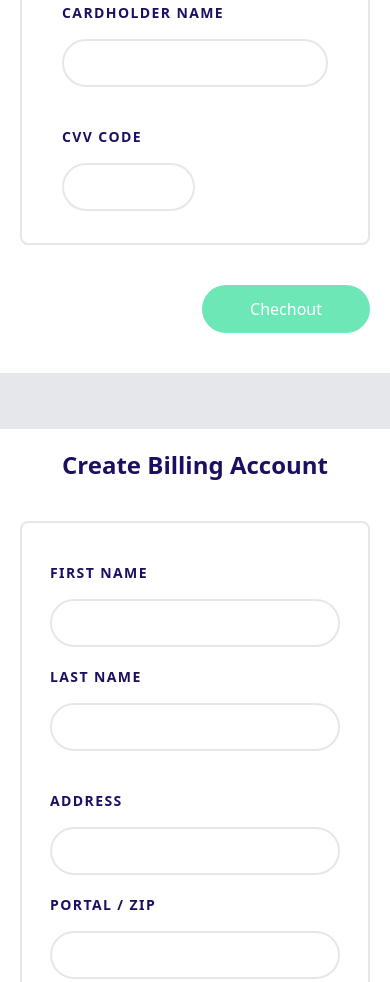
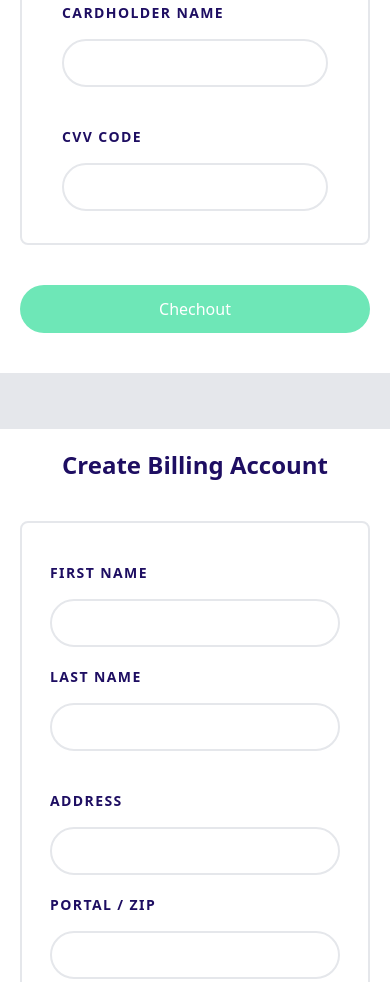
Before and after one commit to Yaancarlos/tailwind-forms, a website: page index.html in a window 390 px wide. Shown: the part 7352-8334 px from the top of the page. Drawn offline with Linux system fonts and the light colour scheme.

Commit message:
Adding some new features

```diff
--- a/index.html
+++ b/index.html
@@ -251,7 +251,7 @@
                                 <div class="flex flex-col">
                                     <h3 class="text-violet-page text-sm font-bold mb-4 tracking-widest">CVV CODE</h3>
                                     <div class="flex gap-10 flex-wrap justify-between">
-                                        <input type="text" class="w-1/2 py-2 px-5 h-12 rounded-full border-2 border-solid border-gray-200" name="" >
+                                        <input type="text" class="w-full md:w-1/2 py-2 px-5 h-12 rounded-full border-2 border-solid border-gray-200" name="" >
                                     </div>
                                 </div>
                             </div>
@@ -259,7 +259,7 @@
                     </label>
                 </div>
                 <div class="flex justify-end">
-                    <button type="submit" class="bg-emerald-300 mt-10 py-3 px-12 hover:bg-emerald-400 rounded-full text-white font-medium text-md">Chechout</button>
+                    <button type="submit" class="bg-emerald-300 basis-full sm:basis-auto mt-10 py-3 px-12 hover:bg-emerald-400 rounded-full text-white font-medium text-md">Chechout</button>
                 </div>
             </form>
         </div>
```
Also changed, not shown: public/css/output.css.
